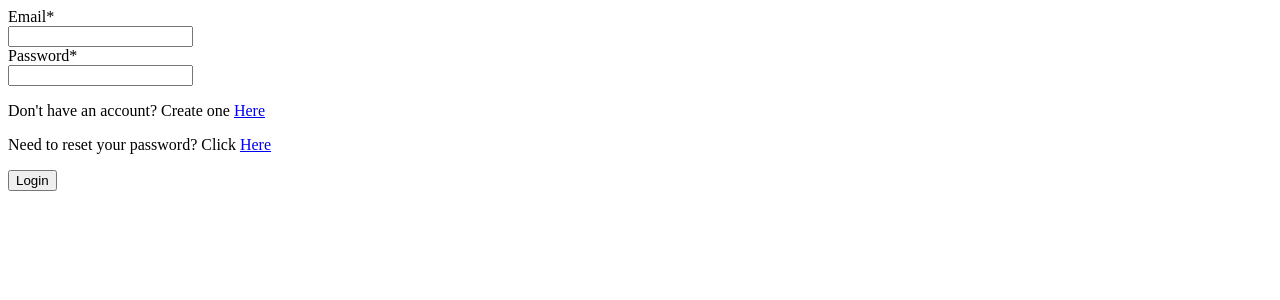
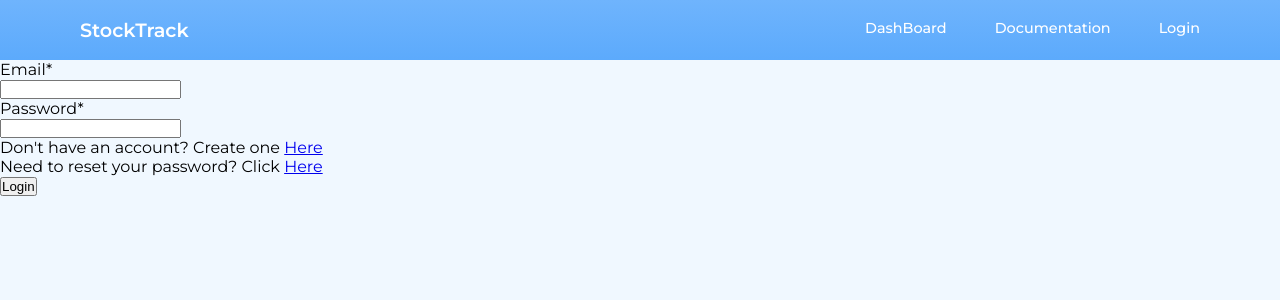
Before and after one commit to tmiller711/stocktrack-app, a Django app: page /login/ in a window 1280 px wide. Shown: the top 300 px of the page. Run offline with Django 4.2, Linux system fonts and the light colour scheme; some libraries are stand-ins or nearby versions.

Commit message:
adds navbar to base.html

```diff
--- a/accounts/models.py
+++ b/accounts/models.py
@@ -32,6 +32,7 @@ class MyAccountManager(BaseUserManager):
 # Create your models here.
 class Account(AbstractBaseUser):
     email = models.EmailField(verbose_name="email", max_length=60, unique=True)
+    credits = models.PositiveIntegerField(default=5)
 
     date_joined = models.DateTimeField(
         verbose_name="date joined", auto_now_add=True)
--- a/accounts/templates/login.html
+++ b/accounts/templates/login.html
@@ -1,16 +1,14 @@
-{% load crispy_forms_tags %}
-{% load static %}
-<!DOCTYPE html>
-<html lang="en">
-<head>
-    <meta charset="UTF-8">
-    <meta http-equiv="X-UA-Compatible" content="IE=edge">
-    <meta name="viewport" content="width=device-width, initial-scale=1.0">
-    <title>Login</title>
+{% extends 'base.html' %}
+<!-- {% load crispy_forms_tags %} -->
+<!-- {% load static %} -->
+
+{% block title %}
+Login
+{% endblock %}
     <!-- <link rel="stylesheet" href="{% static '/css/main.css' %}?version=1">
     <link rel="stylesheet" type="text/css" href="{% static '/css/register.css' %}?version=2"> -->
-</head>
-<body>
+
+{% block content %}
 <div class="login">
     <form method="post" class="form-group">
         {% csrf_token %}
@@ -20,5 +18,4 @@
         <button type="submit" class="btn btn-primary">Login</button>
     </form>
 </div>
-</body>
-</html>
+{% endblock %}
--- a/accounts/views.py
+++ b/accounts/views.py
@@ -1,4 +1,4 @@
-from django.shortcuts import render
+from django.shortcuts import render, redirect
 from django.contrib.auth import authenticate, login as login_func
 
 from .forms import LoginForm
@@ -14,6 +14,7 @@ def login(request):
             if account is not None:
                 login_func(request, account)
                 print("success")
+                return redirect('/')
     else:
         form = LoginForm()
     return render(request, 'login.html', context={'form': form})
--- a/main/templates/base.html
+++ b/main/templates/base.html
@@ -9,9 +9,21 @@
     <title>{% block title %}{% endblock %}</title>
     <!-- <link rel="stylesheet" href="{% static '/css/main.css' %}?version=6"> -->
     <!-- <link rel="stylesheet" type="text/css" href="{% static '/css/base.css' %}?version=4"> -->
+    <link rel="stylesheet" type="text/css" href="{% static '/css/navbar.css' %}"
     {% block additionalStyles %}{% endblock %}
 </head>
 <body>
+    <header>
+        <div class="brand"><a href="/">StockTrack</a></div>
+
+        <nav>
+            <ul>
+                <li><a href="/dashboard">DashBoard</a></li>
+                <li><a href="/documentation">Documentation</a></li>
+                <li><a href="/login">Login</a></li>
+            </ul>
+        </nav>
+    </header>
 
     <div id="content">
         {% block content %}
@@ -20,5 +32,7 @@
 
     <script src="https://code.jquery.com/jquery-3.2.1.slim.min.js" integrity="sha384-KJ3o2DKtIkvYIK3UENzmM7KCkRr/rE9/Qpg6aAZGJwFDMVNA/GpGFF93hXpG5KkN"
     crossorigin="anonymous"></script>
+    <script src="https://maxcdn.bootstrapcdn.com/bootstrap/4.0.0/js/bootstrap.min.js" integrity="sha384-JZR6Spejh4U02d8jOt6vLEHfe/JQGiRRSQQxSfFWpi1MquVdAyjUar5+76PVCmYl"
+    crossorigin="anonymous"></script>
 </body>
 </html>
--- /dev/null
+++ b/static/css/navbar.css
@@ -0,0 +1,60 @@
+@import url('https://fonts.googleapis.com/css2?family=Montserrat:wght@400;500;600;700&display=swap');
+
+html, body {
+    font-family: "Montserrat", sans-serif;
+    background-color: aliceblue;
+}
+
+* {
+    padding: 0;
+    margin: 0;
+    box-sizing: border-box;
+}
+
+header {
+    display: flex;
+    align-items: center;
+    justify-content: space-between;
+    padding: 1.1rem 5rem;
+    background: linear-gradient(180deg, #6fb4fd 0%, #5caafc 100%);
+}
+
+.brand a {
+    text-decoration: none;
+    font-size: 1.2rem;
+    font-weight: 600;
+    color: #fff;
+}
+
+ul {
+    display: flex;
+    flex-direction: row;
+}
+
+li {
+    list-style-type: none;
+    margin-left: 3rem;
+}
+
+li > a{
+    text-decoration: none;
+    color: #fff;
+    font-size: 0.9rem;
+    font-weight: 500;
+}
+
+
+li::after {
+    content: '';
+    width: 0rem;
+    height: 0.15rem;
+    background-color: #fff;
+    display: block;
+    border-radius: 0.2rem;
+    margin: 0.2rem auto 0 auto;
+    transition: all 0.3s ease-in-out;
+}
+
+li:hover::after {
+    width: 2rem;
+}
--- a/stocktrackapp/settings.py
+++ b/stocktrackapp/settings.py
@@ -12,6 +12,7 @@ https://docs.djangoproject.com/en/4.1/ref/settings/
 
 from pathlib import Path
 from datetime import timedelta
+import os
 
 # Build paths inside the project like this: BASE_DIR / 'subdir'.
 BASE_DIR = Path(__file__).resolve().parent.parent
@@ -138,7 +139,10 @@ USE_TZ = True
 # Static files (CSS, JavaScript, Images)
 # https://docs.djangoproject.com/en/4.1/howto/static-files/
 
-STATIC_URL = 'static/'
+STATIC_URL = '/static/'
+STATICFILES_DIRS = (
+    os.path.join(BASE_DIR, 'static'),
+)
 
 # Default primary key field type
 # https://docs.djangoproject.com/en/4.1/ref/settings/#default-auto-field
```
Also changed, not shown: accounts/migrations/0002_account_credits.py (added), db.sqlite3.
